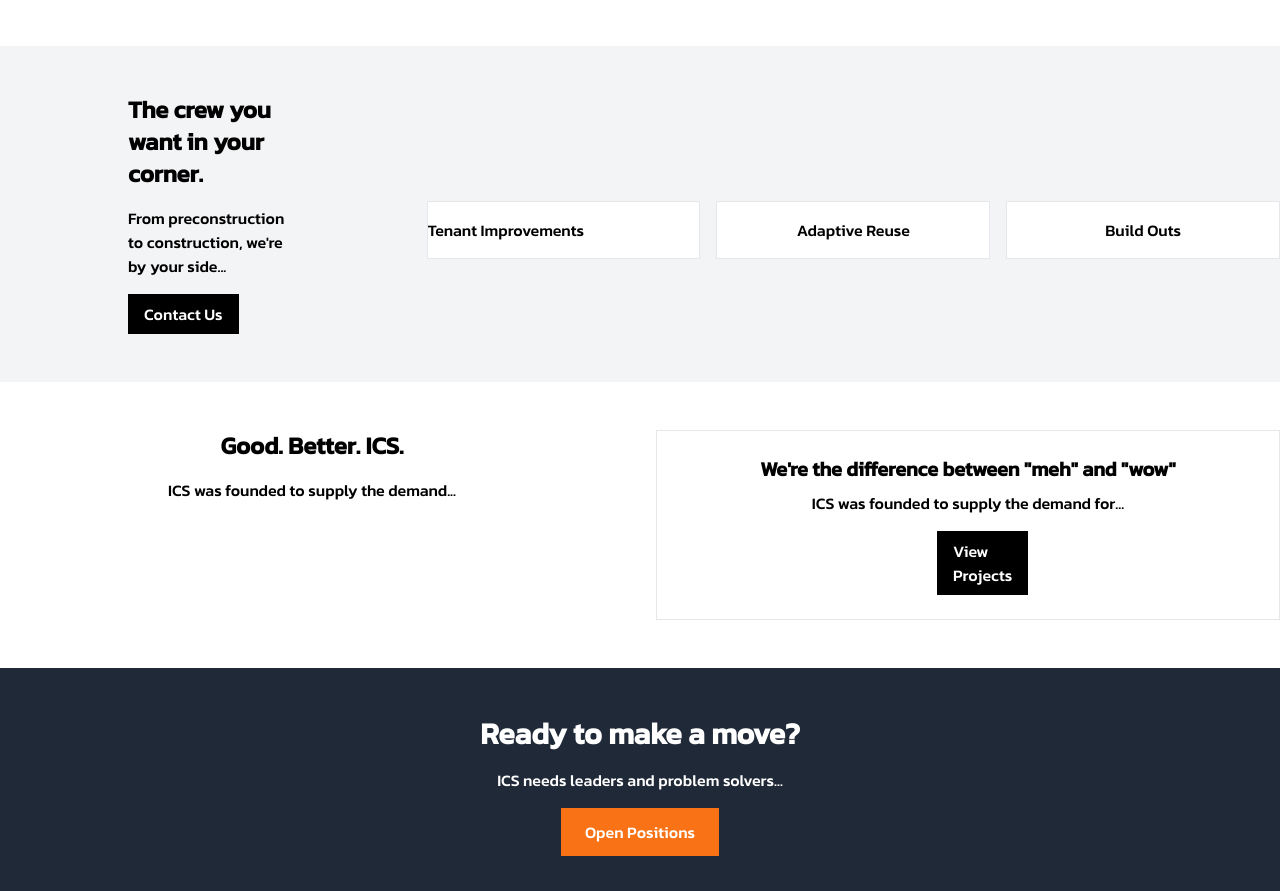
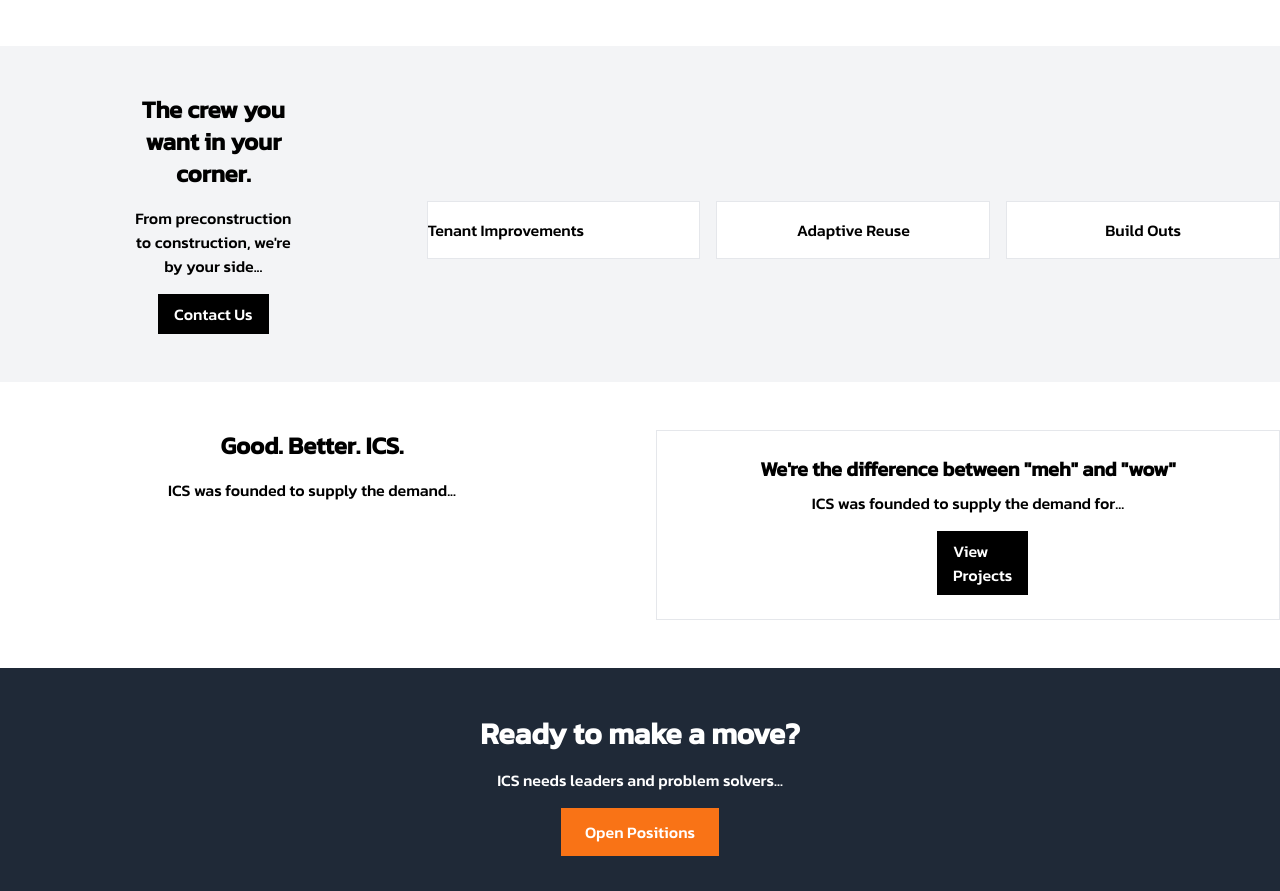
Before and after one commit to AkshayKalamkarr/supremeinfrastructure, a Next.js app: page /about/architecturalDesigns in a window 1280 px wide. Shown: the part 1479-2370 px from the top of the page. Built offline with nearby package versions, Linux system fonts and the light colour scheme.

Commit message:
new code

```diff
--- a/app/about/architecturalDesigns/page.jsx
+++ b/app/about/architecturalDesigns/page.jsx
@@ -121,9 +121,9 @@ export default function Home() {
             transition={{ duration: 0.8 }}
             viewport={{ once: true }}
           >
-            <h3 className="text-2xl font-bold  gap-8 mx-32">The crew you want in your corner.</h3>
-            <p className="mt-4 mx-32">From preconstruction to construction, we're by your side...</p>
-            <div className="mt-4 flex space-x-4 mx-32">
+            <h3 className="text-2xl font-bold gap-8 mx-32 text-center">The crew you want in your corner.</h3>
+            <p className="mt-4 mx-32 text-center">From preconstruction to construction, we're by your side...</p>
+            <div className="mt-4 flex space-x-4 justify-center">
               <motion.a
                 href="/contact"
                 className="bg-black text-white px-4 py-2"
```
